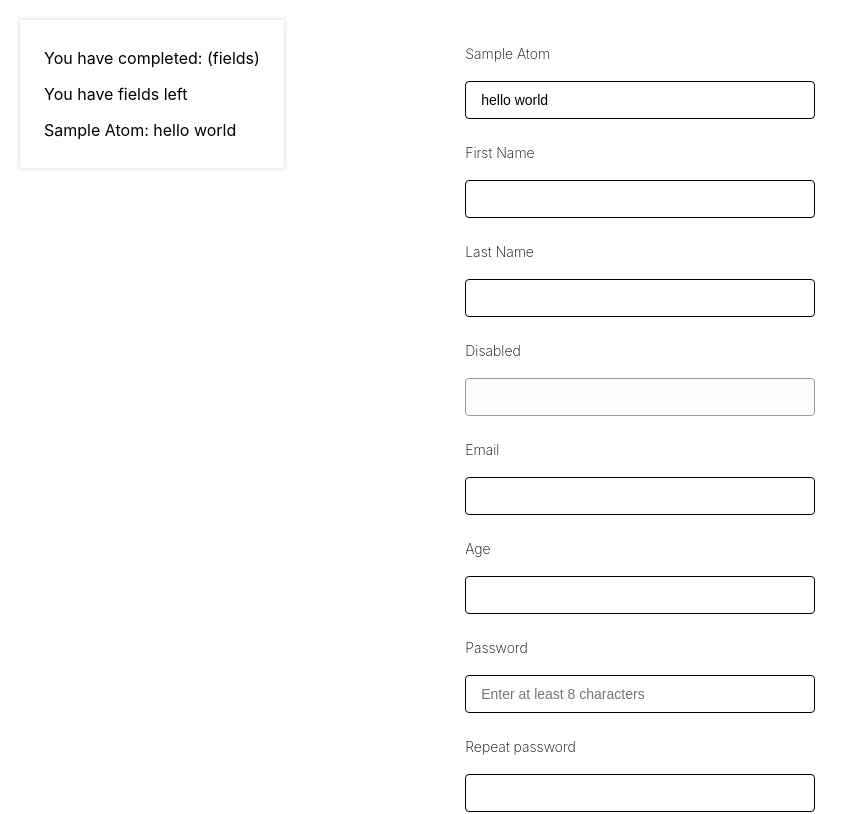
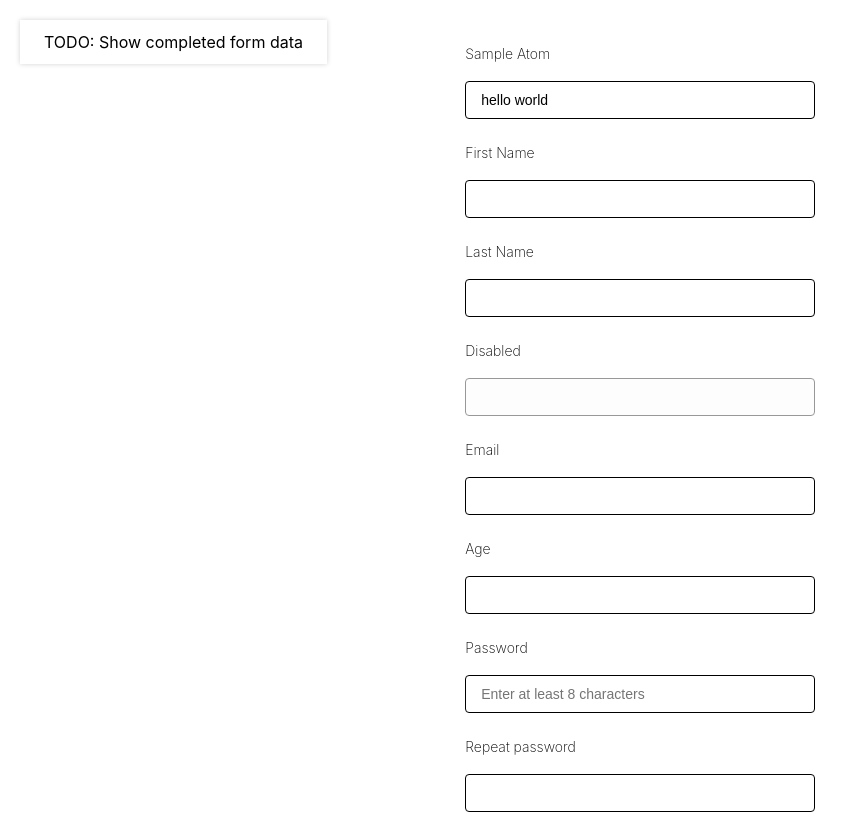
Before and after one commit to KLau7/React-Recoil-With-React-Hook-Form, a React (Create React App) app: page / in a window 1280 px wide. Shown: the top 814 px of the page, without its empty margins (0-860 px from the left). Built offline with nearby package versions, Linux system fonts and the light colour scheme.

Commit message:
feat: completed form

```diff
--- a/src/App.js
+++ b/src/App.js
@@ -3,7 +3,7 @@ import { RecoilRoot } from 'recoil';
 import './App.scss';
 
 import Form from './components/Form'
-import ProgressIndicator from './components/ProgressIndicator';
+import CompletedForm from './components/CompletedForm';
 
 function App() {
 
@@ -11,7 +11,7 @@ function App() {
     <div id="App">
       <RecoilRoot>
         <Form/>
-        <ProgressIndicator/>
+        <CompletedForm/>
       </RecoilRoot>
     </div>
   )
--- /dev/null
+++ b/src/components/CompletedForm/index.jsx
@@ -0,0 +1,16 @@
+import { useRecoilValue } from 'recoil';
+import { exampleAtom } from '../../states/atoms';
+import './progressIndicator.scss'
+
+const CompletedForm = ({submittedFormData}) => {
+
+    const atom = useRecoilValue(exampleAtom);
+
+    return (
+        <div id="progressIndicator">
+            TODO: Show completed form data
+        </div>
+    )
+}
+
+export default CompletedForm;
--- a/src/components/Form/index.jsx
+++ b/src/components/Form/index.jsx
@@ -7,10 +7,11 @@ import { exampleAtom } from '../../states/atoms';
 import './form.scss';
 
 const Form = () => {
-    const {register,handleSubmit,watch,formState: { errors }} = useForm();
+    const {register, handleSubmit, watch, formState, formState: { errors }} = useForm({mode:'onChange'});
 
     const password = useRef({});
     password.current = watch('password', '');
+    const watchAllFields = watch();
     const onSubmit = (data, e) => {
         console.log(data, 'data');
         console.log(e, 'e');
@@ -18,8 +19,10 @@ const Form = () => {
 
     const [atom, setAtom] = useRecoilState(exampleAtom);
 
+
     return(
-        <form onSubmit={handleSubmit(onSubmit)}>
+    <form onSubmit={handleSubmit(onSubmit)}>
+
       <div>
         <label>Sample Atom</label>
         <input
@@ -45,6 +48,9 @@ const Form = () => {
             },
             pattern: { value: /[A-Za-z]/, message: 'Your input should be english' }
           })}
+          onChange={()=>{
+            console.log(watchAllFields)
+          }}
         />
         {errors.firstName?.type === 'required' && <p className="error-msg">Your input is required</p>}
         {errors.firstName?.message && <p className="error-msg">Your input is required</p>}
--- a/src/components/ProgressIndicator/index.jsx
+++ /dev/null
@@ -1,25 +0,0 @@
-import { useRecoilValue } from 'recoil';
-import { exampleAtom } from '../../states/atoms';
-import './progressIndicator.scss'
-
-const ProgressIndicator = ({noFieldsCompleted}) => {
-
-    const atom = useRecoilValue(exampleAtom);
-
-    return (
-        <div id="progressIndicator">
-            <p>
-                You have completed: {noFieldsCompleted} (fields)
-            </p>
-            <p>
-                You have {} fields left
-            </p>
-            <p>
-                Sample Atom: {atom}
-            </p>
-
-        </div>
-    )
-}
-
-export default ProgressIndicator;
```
Also changed, not shown: src/components/CompletedForm/progressIndicator.scss (renamed from src/components/ProgressIndicator/progressIndicator.scss).
